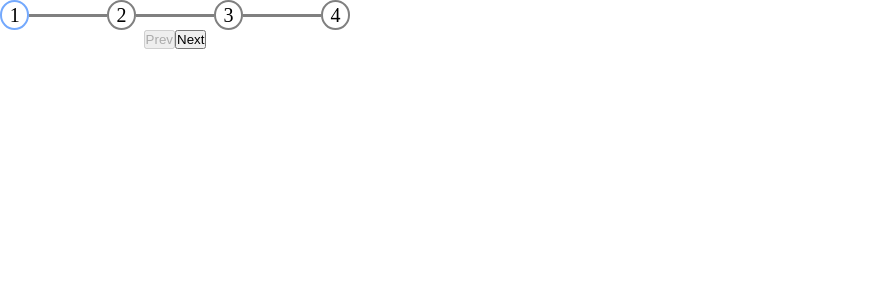
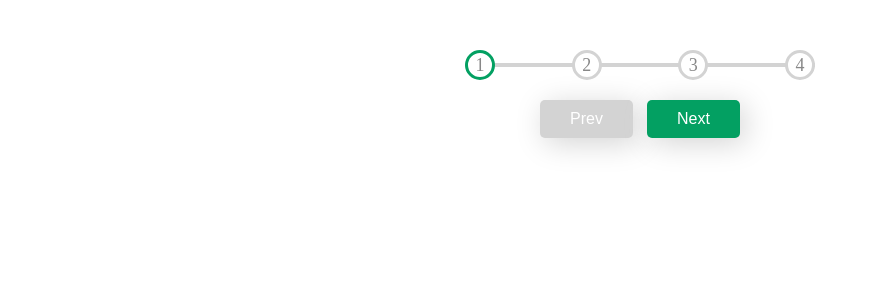
Before and after one commit to andreiursan23/udemy-courses, a React (Create React App) app: page / in a window 1280 px wide. Shown: the top 300 px of the page, without its empty margins (0-878 px from the left). Built offline with nearby package versions, Linux system fonts and the light colour scheme.

Commit message:
Progress Steps project completed

```diff
--- a/src/App.js
+++ b/src/App.js
@@ -1,8 +1,8 @@
-import ProgressSteps from "./components/02-progress-steps/ProgressSteps"
+import ProgressSteps from "./components/02-progress-steps/ProgressSteps";
 
 function App() {
   return (
-    <div className="App">
+    <div className="main-container">
       <ProgressSteps />
     </div>
   );
--- a/src/components/02-progress-steps/ProgressSteps.css
+++ b/src/components/02-progress-steps/ProgressSteps.css
@@ -1,10 +1,17 @@
+:root {
+  --line-border-fill: #03a062;
+  --line-border-empty: #d3d3d3;
+}
+
 .container {
   display: flex;
   flex-direction: column;
   max-width: 350px;
+  margin: 0 auto;
 }
 
 .steps-container {
+  position: relative;
   margin: 0;
   padding: 0;
   display: flex;
@@ -14,32 +21,45 @@
 }
 
 .step {
-  border: 2px solid gray;
+  border: 3px solid var(--line-border-empty);
   height: 30px;
   width: 30px;
   border-radius: 50%;
-  font-size: 20px;
+  font-size: 18px;
   display: flex;
   justify-content: center;
   align-items: center;
-  transition: border 1.6s;
+  transition: 0.5s ease;
+  background-color: white;
+  color: rgb(136, 136, 136);
+  z-index: 10;
 }
 
 .active-step {
-  border: 2px solid rgb(116, 169, 253);
+  border: 3px solid var(--line-border-fill);
+}
+
+/* Line behind the progress line (gray one) */
+.steps-container::before {
+  content: "";
+  position: absolute;
+  width: 100%;
+  height: 4px;
+  display: flex;
+  align-self: center;
+  background-color: var(--line-border-empty);
+  z-index: -1;
 }
 
 .connect-line {
-  width: 80px;
-  height: 3px;
+  position: absolute;
+  width: 0%;
+  height: 4px;
   display: flex;
   align-self: center;
-  background-color: gray;
-}
-
-.connect-line-active {
-  background-color: rgb(116, 169, 253);
-  animation: changeProgressColorBar 1.5s;
+  background-color: var(--line-border-fill);
+  z-index: -1;
+  transform: 0.6s ease;
 }
 
 .controls {
@@ -47,12 +67,26 @@
   justify-content: center;
 }
 
-@keyframes changeProgressColorBar {
-  0% {
-    background-color: gray;
-  }
+.btn {
+  background-color: var(--line-border-fill);
+  color: white;
+  font-size: 16px;
+  margin: 20px 7px 0 7px;
+  padding: 10px 30px;
+  border: 0;
+  box-shadow: 5px 5px 30px 0px var(--line-border-empty);
+  border-radius: 5px;
+}
 
-  100% {
-    background-color: rgb(116, 169, 253);
-  }
+.btn:active {
+  transform: scale(0.98); /* Shrinks down the btn when clicked */
 }
+
+.btn:hover {
+  cursor: pointer;
+}
+
+.btn:disabled {
+  background-color: var(--line-border-empty);
+  cursor: not-allowed;
+}
--- a/src/components/02-progress-steps/ProgressSteps.jsx
+++ b/src/components/02-progress-steps/ProgressSteps.jsx
@@ -6,64 +6,64 @@ function ProgressSteps() {
 
   const nextStep = () => {
     setStepCount(stepCount + 1);
-
-    console.log(stepCount);
   };
 
   const prevStep = () => {
     setStepCount(stepCount - 1);
+  };
 
-    console.log(stepCount);
+  const lineWidth = () => {
+    switch (stepCount) {
+      case 2:
+        return "33%";
+      case 3:
+        return "66%";
+      case 4:
+        return "100%";
+    }
   };
 
   return (
-    <>
+    <div>
       <section className="container">
         <ul className="steps-container">
+          <span className="connect-line" style={{ width: lineWidth() }}></span>
+
           <li className="step active-step">
             <span>1</span>
           </li>
-          <span
-            className={
-              stepCount >= 2
-                ? `connect-line connect-line-active`
-                : `connect-line`
-            }
-          ></span>
+
           <li className={stepCount >= 2 ? `step active-step` : `step`}>
             <span>2</span>
           </li>
-          <span
-            className={
-              stepCount >= 3
-                ? `connect-line connect-line-active`
-                : `connect-line`
-            }
-          ></span>
+
           <li className={stepCount >= 3 ? `step active-step` : `step`}>
             <span>3</span>
           </li>
-          <span
-            className={
-              stepCount >= 4
-                ? `connect-line connect-line-active`
-                : `connect-line`
-            }
-          ></span>
+
           <li className={stepCount >= 4 ? `step active-step` : `step`}>
             <span>4</span>
           </li>
         </ul>
+
         <div className="controls">
-          <button onClick={prevStep} disabled={stepCount <= 1 ? true : false}>
+          <button
+            onClick={prevStep}
+            className="btn"
+            disabled={stepCount <= 1 ? true : false}
+          >
             Prev
           </button>
-          <button onClick={nextStep} disabled={stepCount >= 4 ? true : false}>
+          <button
+            onClick={nextStep}
+            className="btn"
+            disabled={stepCount >= 4 ? true : false}
+          >
             Next
           </button>
         </div>
       </section>
-    </>
+    </div>
   );
 }
 
--- a/src/index.css
+++ b/src/index.css
@@ -3,3 +3,7 @@
   padding: 0;
   box-sizing: border-box;
 }
+
+.main-container {
+  margin: 50px 0 0 0;
+}
```
